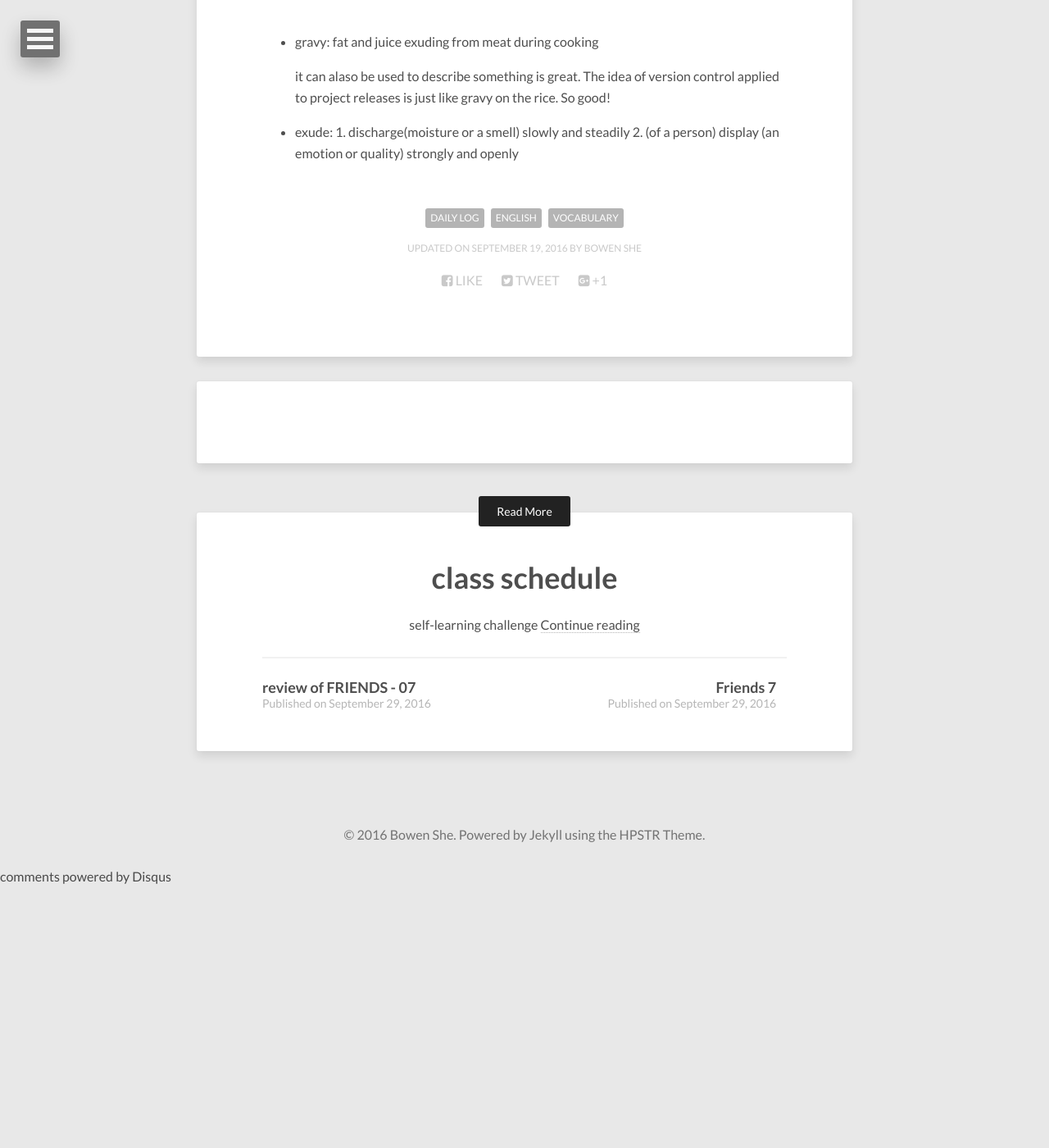
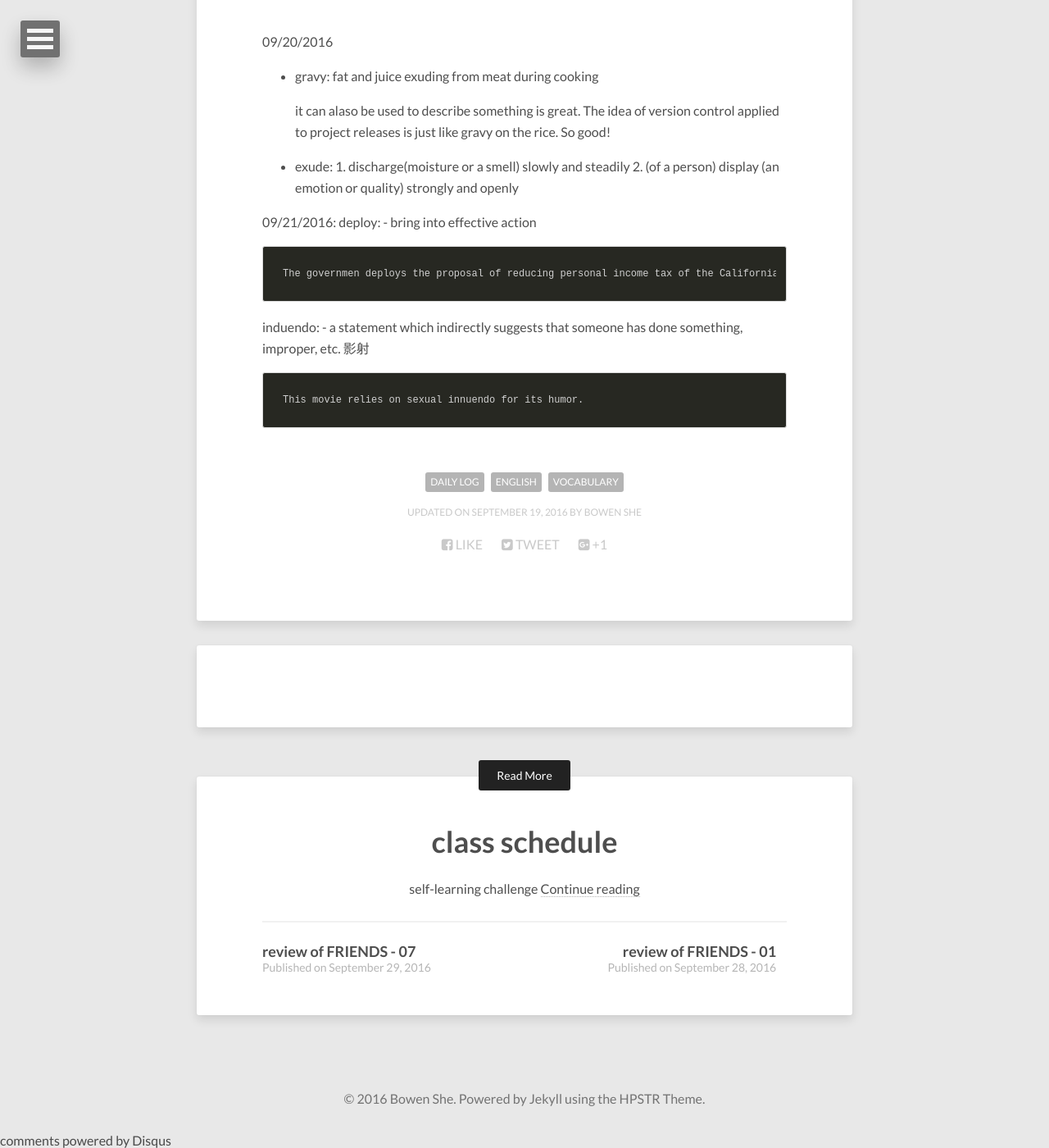
Before and after one commit to megaSpoon/megaSpoon.github.io, a Jekyll site: the page built from _posts/English/2016-09-20-incremental-learning.md, in a window 1280 px wide and 1400 px high, scrolled down 567 px. Shown: the whole window at 82% size. Built offline with Jekyll 4.4.1, drawn with Linux system fonts in a browser that asks for light colours; nearby versions of some CDN libraries; comment, search, counter and statistics services are not loaded; before the commit the page ends 1645 px from its top, so only the background shows below that.

Commit message:
delete redeundant posts

```diff
--- a/_posts/English/2016-09-20-incremental-learning.md
+++ b/_posts/English/2016-09-20-incremental-learning.md
@@ -11,6 +11,7 @@ image:
 
 ---
 # New words in the bank:
+09/20/2016
 
 * gravy:
 	fat and juice exuding from meat during cooking
@@ -19,3 +20,15 @@ image:
  * exude:
  	1. discharge(moisture or a smell) slowly and steadily
  	2. (of a person) display (an emotion or quality) strongly and openly
+
+09/21/2016:
+deploy:
+	- bring into effective action
+
+	The governmen deploys the proposal of reducing personal income tax of the California.
+
+induendo:
+	- a statement which indirectly suggests that someone has done something, improper, etc.
+	影射
+
+	This movie relies on sexual innuendo for its humor.
```
Also changed, not shown: _drafts/2016-10-03-grasp-fraud-detection.md (+18 -3 lines), _posts/2016-10-03-class-schedule-for-self-learning.md (+7 -0 lines), _posts/English/2016-09-29-friends-7.md (deleted).
